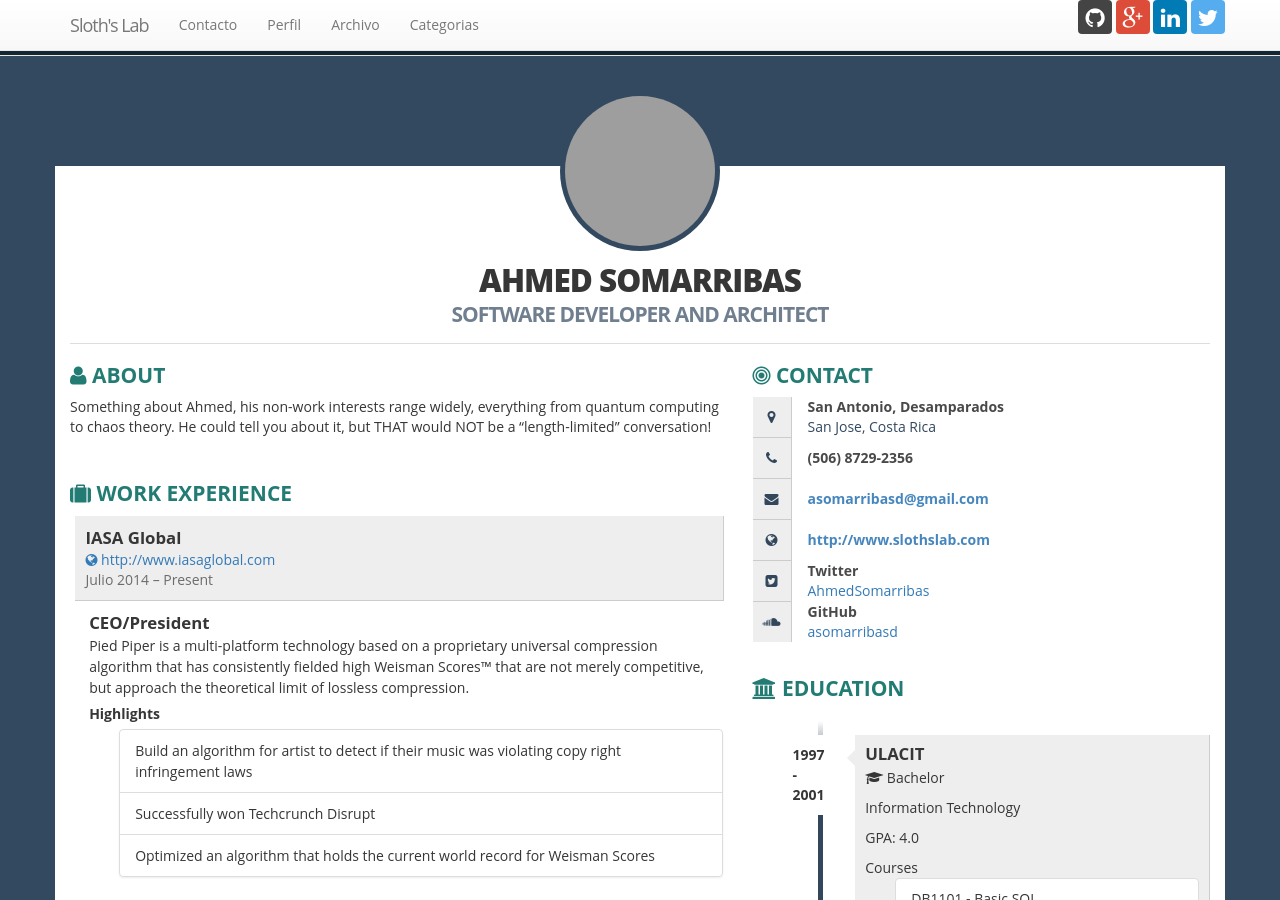
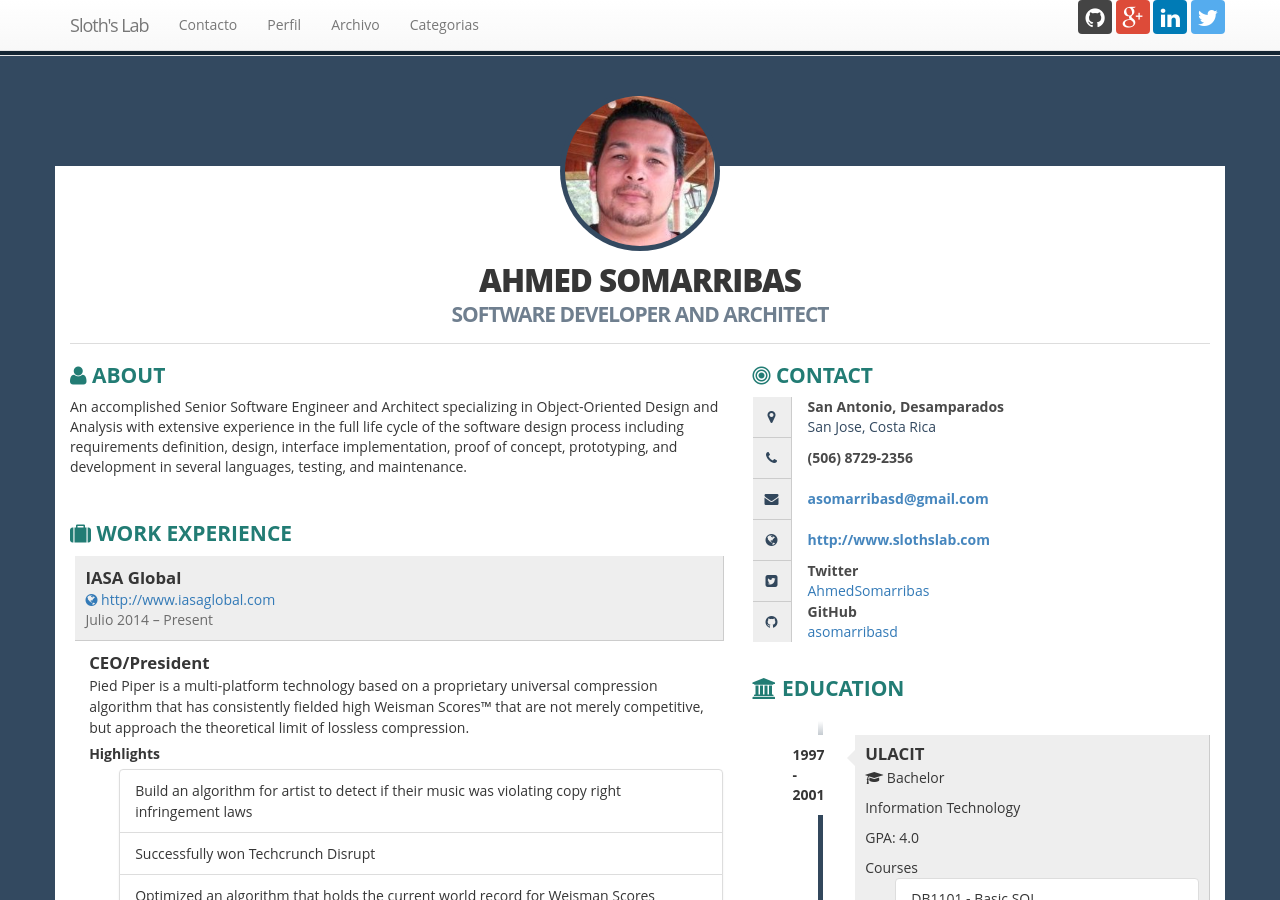
Before and after one commit to asomarribasd/asomarribasd.github.io, a Jekyll site: the page built from acerca.md, in a window 1280 px wide and 900 px high. Built offline with Jekyll 4.4.1, drawn with Linux system fonts in a browser that asks for light colours; nearby versions of some CDN libraries; grey boxes are pictures that could not be loaded.

Commit message:
Image Link

```diff
--- a/acerca.md
+++ b/acerca.md
@@ -10,7 +10,8 @@
           <div id="photo-header" class="text-center">
             <!-- PHOTO (AVATAR) -->
             <div id="photo">
-              <img src="//www.gravatar.com/avatar/9acdb04e603c1cac2b893190f6dd5911?s=200&amp;r=pg&amp;d=mm" alt="avatar">
+            <!-- //www.gravatar.com/avatar/9acdb04e603c1cac2b893190f6dd5911?s=200&amp;r=pg&amp;d=mm -->
+              <img src="../images/AhmedSomarribas.jpg" alt="avatar">
             </div>
             <div id="text-header">
               <h1>Ahmed Somarribas<br><span>Software Developer and Architect</span></h1>
@@ -23,7 +24,7 @@
           <!-- ABOUT ME -->
           <div class="box">
             <h2><i class="fa fa-user ico"></i> About</h2>
-            <p>Something about Ahmed, his non-work interests range widely, everything from quantum computing to chaos theory. He could tell you about it, but THAT would NOT be a “length-limited” conversation!</p>
+            <p>An accomplished Senior Software Engineer and Architect specializing in Object-Oriented Design and Analysis with extensive experience in the full life cycle of the software design process including requirements definition, design, interface implementation, proof of concept, prototyping, and development in several languages, testing, and maintenance.</p>
           </div>
           <!-- WORK EXPERIENCE -->
           <div class="box">
@@ -123,7 +124,7 @@
               <div class="description pull-right"><a href="https://twitter.com/AhmedSomarribas" target="_blank">AhmedSomarribas</a></div>
             </div>
             <div class="contact-item">
-              <div class="icon pull-left text-center"><span class="fa fa-soundcloud fa-fw"></span></div>
+              <div class="icon pull-left text-center"><span class="fa fa-github fa-fw"></span></div>
               <div class="title pull-right">GitHub</div>
               <div class="description pull-right"><a href="https://github.com/asomarribasd" target="_blank">asomarribasd</a></div>
             </div>
```
